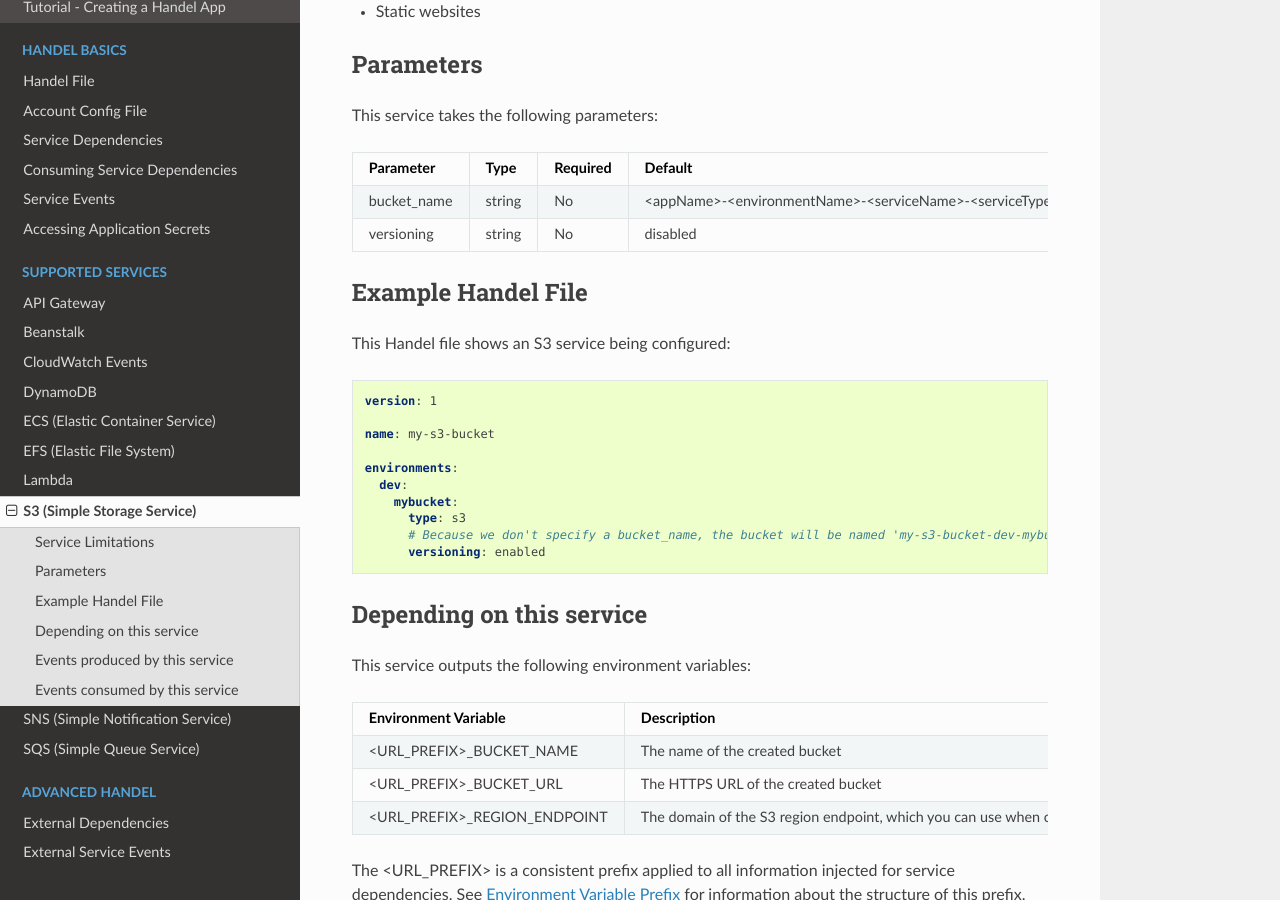
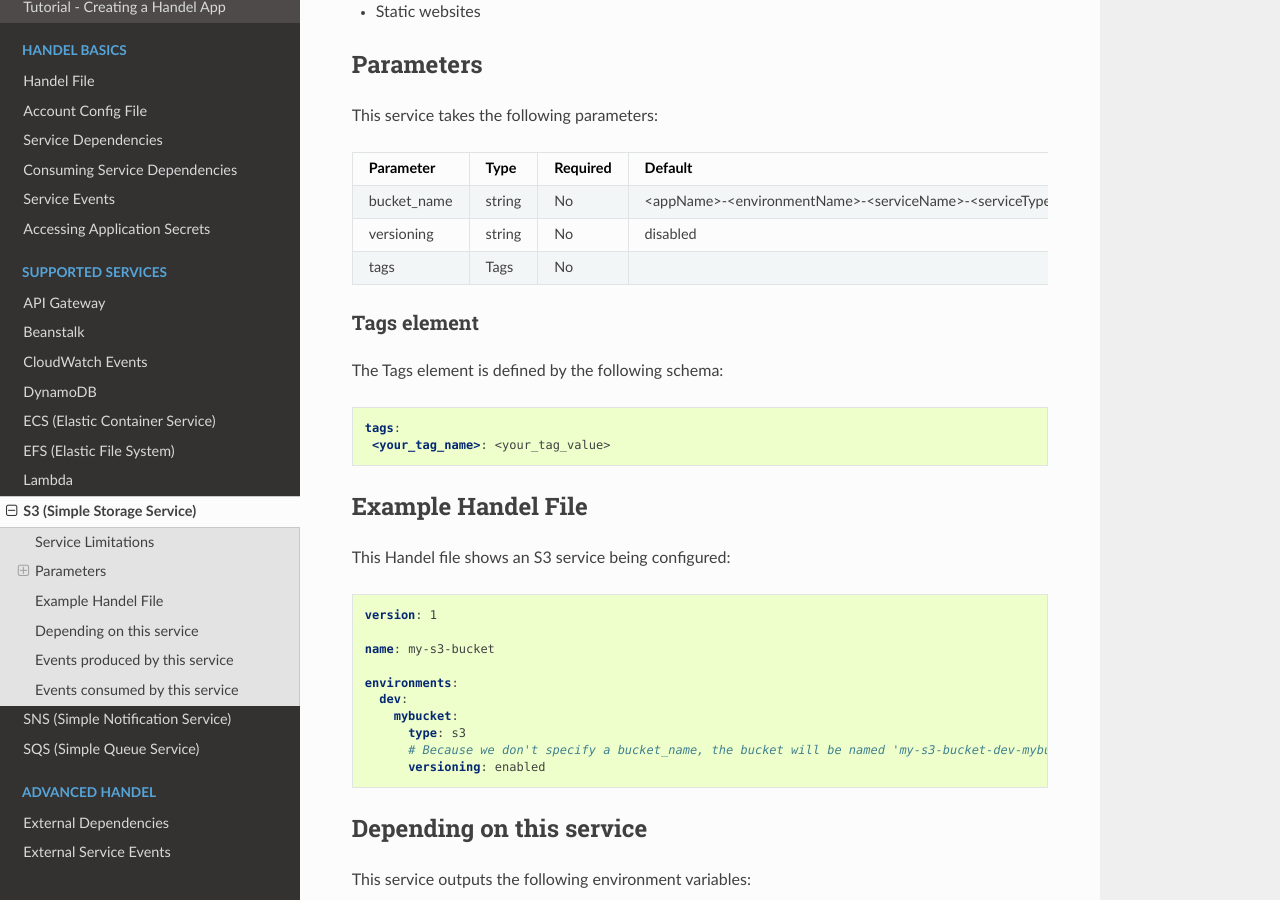
Before and after one commit to byu-oit/handel, a Sphinx documentation site: the page built from docs/supported-services/s3.rst, in a window 1280 px wide and 900 px high, scrolled down 480 px. Built offline with Sphinx 7.4.7 and the Read the Docs theme 2.0.0, drawn with Linux system fonts in a browser that asks for light colours.

Commit message:
Add S3 tagging supportg

```diff
--- a/docs/supported-services/s3.rst
+++ b/docs/supported-services/s3.rst
@@ -37,6 +37,20 @@
      - No
      - disabled
      - Whether to enable versioning on the bucket. Allowed values: 'enabled', 'disabled'
+   * - tags
+     - Tags
+     - No
+     -
+     - Any tags you want to apply to your S3 bucket
+
+Tags element
+~~~~~~~~~~~~
+The Tags element is defined by the following schema:
+
+.. code-block:: yaml
+
+  tags:
+   <your_tag_name>: <your_tag_value>
 
 Example Handel File
 -------------------
```
Also changed, not shown: 3 other files.
